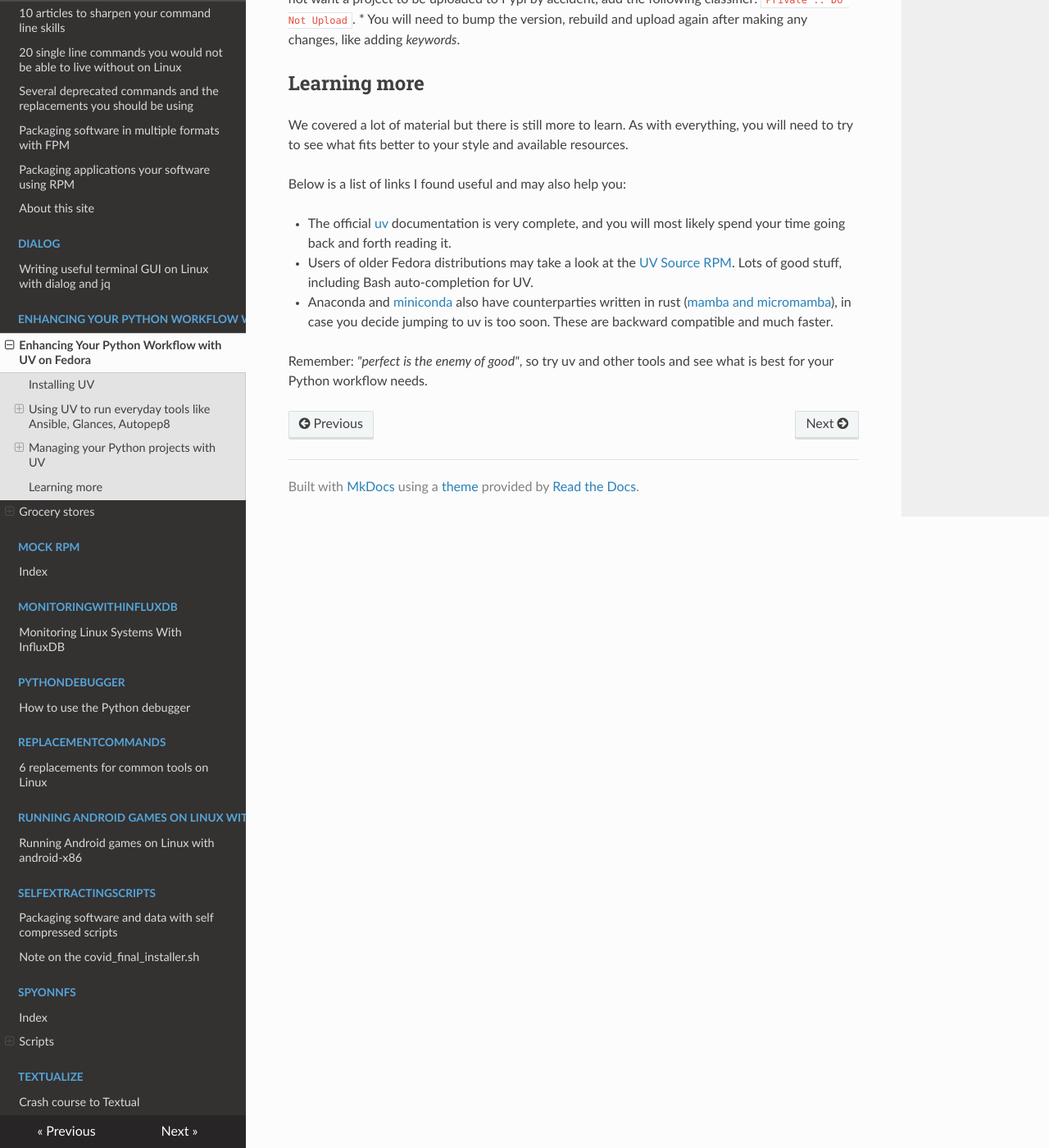
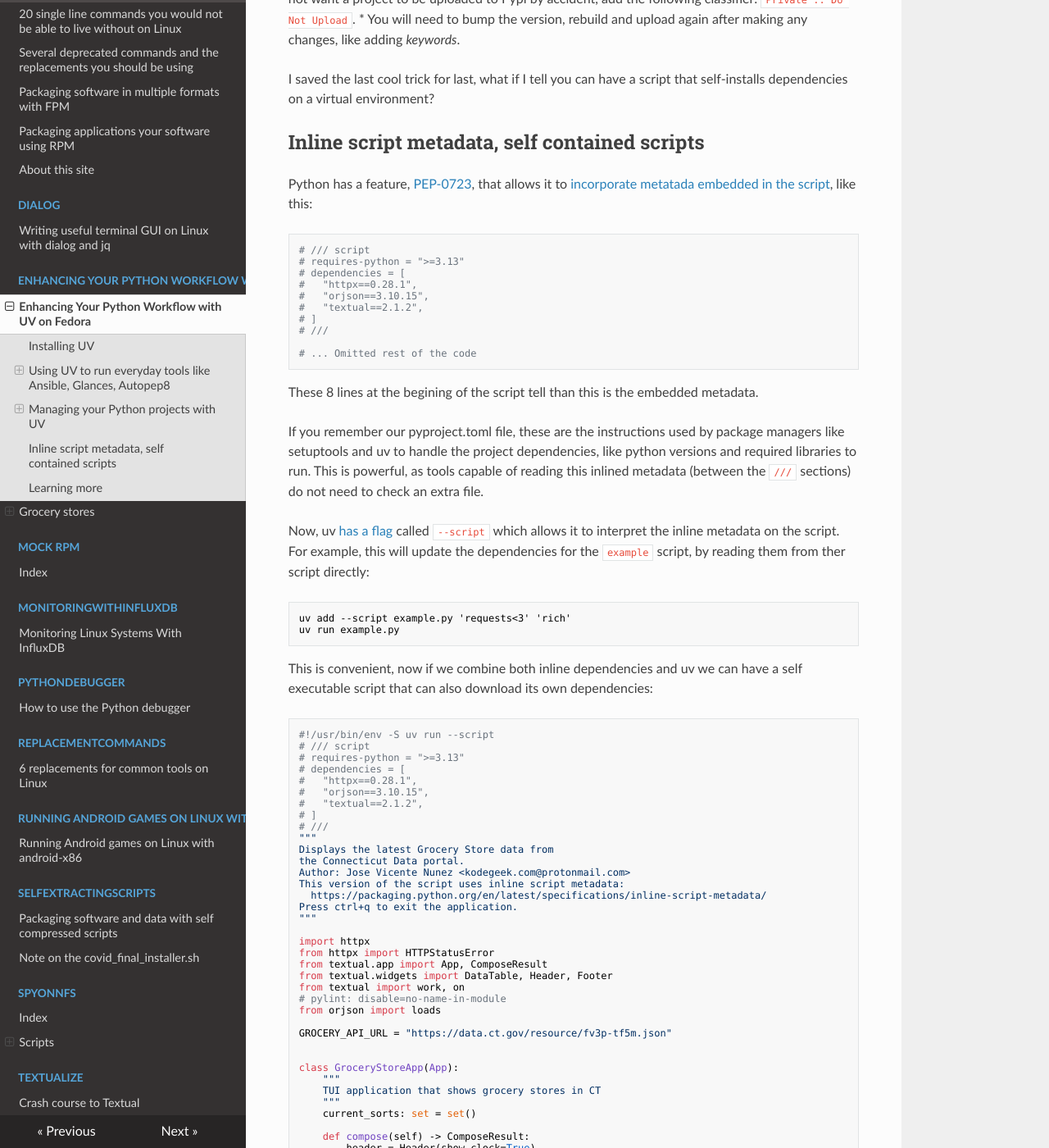
Before and after one commit to josevnz/tutorials, an MkDocs documentation site: the page built from docs/Enhancing_Your_Python_Workflow_with_UV_on_Fedora/README.md, in a window 1280 px wide and 1400 px high, scrolled down 15151 px. Shown: the whole window at 82% size. Built offline with MkDocs 1.6.1, drawn with Linux system fonts in a browser that asks for light colours; nearby versions of some CDN libraries; some of the changed text lies outside the part shown.

Commit message:
Added section for inline scripts with uv

````diff
--- a/docs/Enhancing_Your_Python_Workflow_with_UV_on_Fedora/README.md
+++ b/docs/Enhancing_Your_Python_Workflow_with_UV_on_Fedora/README.md
@@ -789,6 +789,175 @@ A few things before wrapping this section:
 * If you do not want a project to be uploaded to Pypi by accident, add the following classifier: `Private :: Do Not Upload`.
 * You will need to bump the version, rebuild and upload again after making any changes, like adding _keywords_.
 
+I saved the last cool trick for last, what if I tell you can have a script that self-installs dependencies on a virtual environment?
+
+## Inline script metadata, self contained scripts
+
+Python has a feature, [PEP-0723](https://peps.python.org/pep-0723/), that allows it to [incorporate metatada embedded in the script](https://packaging.python.org/en/latest/specifications/inline-script-metadata/), like this:
+
+```python
+# /// script
+# requires-python = ">=3.13"
+# dependencies = [
+#   "httpx==0.28.1",
+#   "orjson==3.10.15",
+#   "textual==2.1.2",
+# ]
+# ///
+
+# ... Omitted rest of the code
+```
+
+These 8 lines at the begining of the script tell than this is the embedded metadata.
+
+If you remember our pyproject.toml file, these are the instructions used by package managers like setuptools and uv to handle the project dependencies, like python versions and required libraries to run. This is powerful, as tools capable of reading this inlined metadata (between the `///` sections) do not need to check an extra file.
+
+Now, uv [has a flag](https://docs.astral.sh/uv/guides/scripts/#creating-a-python-script) called `--script` which allows it to interpret the inline metadata on the script. For example, this will update the dependencies for the `example` script, by reading them from ther script directly:
+
+```shell
+uv add --script example.py 'requests<3' 'rich'
+uv run example.py
+```
+
+This is convenient, now if we combine both inline dependencies and uv we can have a self executable script that can also download its own dependencies:
+
+```python
+#!/usr/bin/env -S uv run --script
+# /// script
+# requires-python = ">=3.13"
+# dependencies = [
+#   "httpx==0.28.1",
+#   "orjson==3.10.15",
+#   "textual==2.1.2",
+# ]
+# ///
+"""
+Displays the latest Grocery Store data from
+the Connecticut Data portal.
+Author: Jose Vicente Nunez <kodegeek.com@protonmail.com>
+This version of the script uses inline script metadata:
+  https://packaging.python.org/en/latest/specifications/inline-script-metadata/
+Press ctrl+q to exit the application.
+"""
+
+import httpx
+from httpx import HTTPStatusError
+from textual.app import App, ComposeResult
+from textual.widgets import DataTable, Header, Footer
+from textual import work, on
+# pylint: disable=no-name-in-module
+from orjson import loads
+
+GROCERY_API_URL = "https://data.ct.gov/resource/fv3p-tf5m.json"
+
+
+class GroceryStoreApp(App):
+    """
+    TUI application that shows grocery stores in CT
+    """
+    current_sorts: set = set()
+
+    def compose(self) -> ComposeResult:
+        header = Header(show_clock=True)
+        yield header
+        table = DataTable(id="grocery_store_table")
+        yield table
+        yield Footer()
+
+    @work(exclusive=True)
+    async def update_grocery_data(self) -> None:
+        """
+        Update the Grocery data table and provide some feedback to the user
+        :return:
+        """
+        table = self.query_one("#grocery_store_table", DataTable)
+
+        async with httpx.AsyncClient() as client:
+            response = await client.get(GROCERY_API_URL)
+            try:
+                response.raise_for_status()
+                groceries_data = loads(response.text)
+                table.add_columns(*[key.title() for key in groceries_data[0].keys()])
+                cnt = 0
+                for row in groceries_data[1:]:
+                    table.add_row(*(row.values()))
+                    cnt += 1
+                table.loading = False
+                self.notify(
+                    message=f"Loaded {cnt} Grocery Stores",
+                    title="Data loading complete",
+                    severity="information"
+                )
+            except HTTPStatusError:
+                self.notify(
+                    message=f"HTTP code={response.status_code}, message={response.text}",
+                    title="Could not download grocery data",
+                    severity="error"
+                )
+
+    def on_mount(self) -> None:
+        """
+        Render the initial component status
+        :return:
+        """
+        table = self.query_one("#grocery_store_table", DataTable)
+        table.zebra_stripes = True
+        table.cursor_type = "row"
+        table.loading = True
+        self.notify(
+            message="Retrieving information from CT Data portal",
+            title="Loading data",
+            severity="information",
+            timeout=5
+        )
+        self.update_grocery_data()
+
+    def sort_reverse(self, sort_type: str):
+        """
+        Determine if `sort_type` is ascending or descending.
+        """
+        reverse = sort_type in self.current_sorts
+        if reverse:
+            self.current_sorts.remove(sort_type)
+        else:
+            self.current_sorts.add(sort_type)
+        return reverse
+
+    @on(DataTable.HeaderSelected)
+    def on_header_clicked(self, event: DataTable.HeaderSelected):
+        """
+        Sort rows by column header
+        """
+        table = event.data_table
+        table.sort(
+            event.column_key,
+            reverse=self.sort_reverse(event.column_key.value)
+        )
+
+
+if __name__ == "__main__":
+    app = GroceryStoreApp()
+    app.title = "Grocery Stores"
+    app.sub_title = "in Connecticut"
+    app.run()
+```
+
+This is the same script we wrote before, except than we use the last big of magic here:
+
+```shell
+#!/usr/bin/env -S uv run --script
+```
+
+We call env (part of coreutils) to split arguments (`-S`) to call uv with the `--script` flag. Then uv reads the inline metadata and download the required python with all the dependencies automatically:
+
+```shell
+[josevnz@dmaf5 Enhancing_Your_Python_Workflow_with_UV_on_Fedora]$ chmod a+xr inline_script_metadata/groceries.py
+[josevnz@dmaf5 Enhancing_Your_Python_Workflow_with_UV_on_Fedora]$ ./inline_script_metadata/groceries.py
+Installed 18 packages in 29ms
+```
+
+It doesn't get simpler than this.
+
 ## Learning more
 
 We covered a lot of material but there is still more to learn. As with everything, you will need to try to see what fits better to your style and available resources.
````
Also changed, not shown: docs/Enhancing_Your_Python_Workflow_with_UV_on_Fedora/inline_script_metadata/groceries.py (added, +118 -0 lines).
